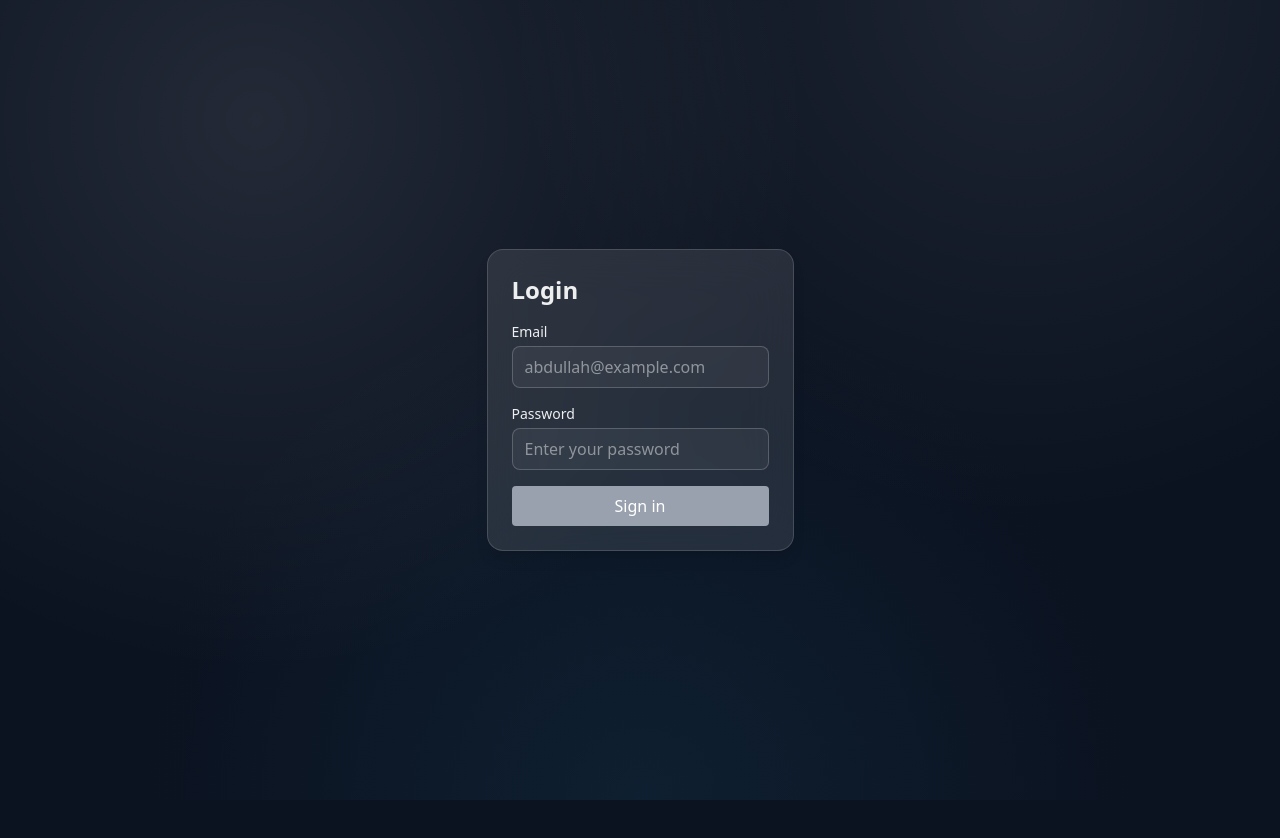
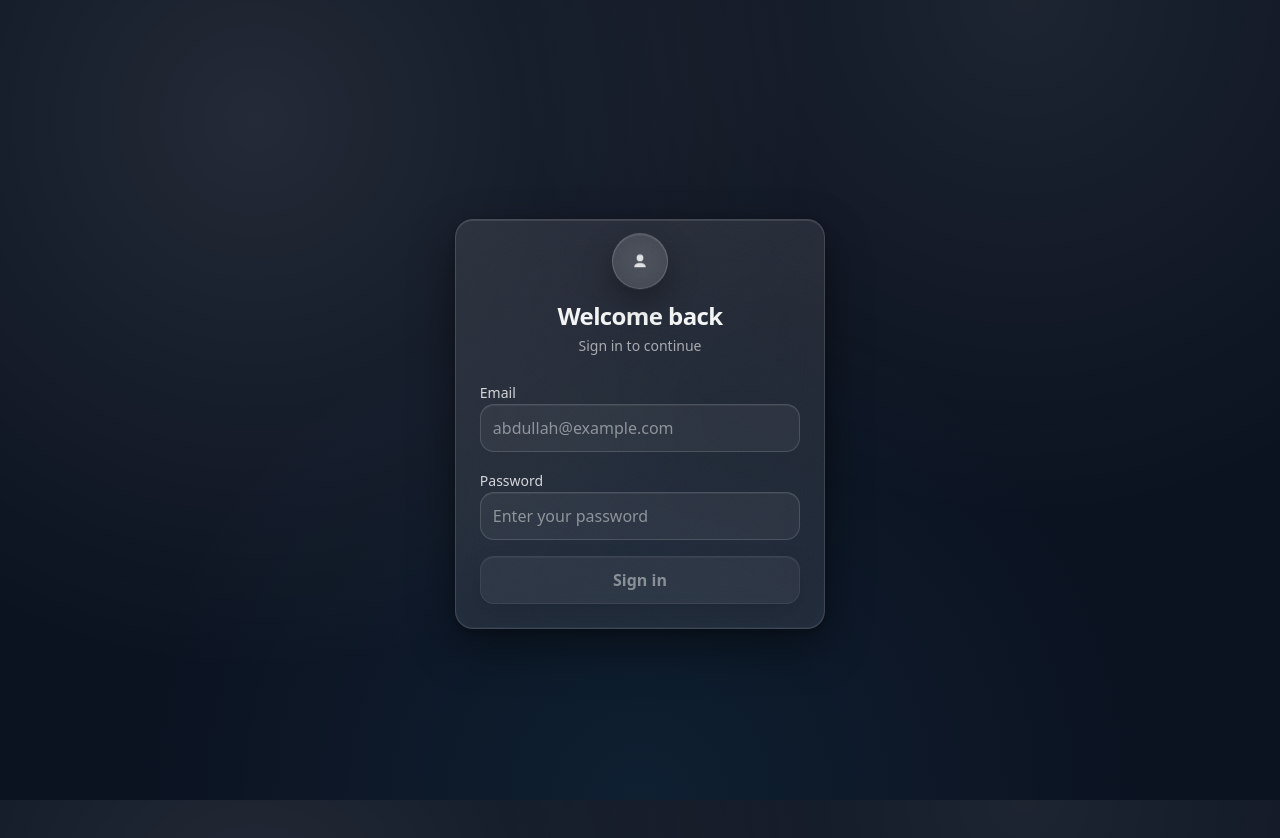
Before and after one commit to asifelahii/angular-student-management-dashboard, an Angular app in the folder client/: page /login in a window 1280 px wide. Shown: the top 838 px of the page. Before the commit the page ends 800 px from the top, so only its background shows below. Built offline with nearby package versions, Linux system fonts and the light colour scheme.

Commit message:
style(auth): align login UI with glass design

```diff
--- a/client/src/app/features/auth/pages/login-page/login-page.html
+++ b/client/src/app/features/auth/pages/login-page/login-page.html
@@ -1,62 +1,73 @@
-<div class="rounded-2xl border border-white/15 bg-white/10 backdrop-blur-xl p-6 shadow-lg">
-  <h1 class="text-2xl font-semibold">Login</h1>
+<section class="min-h-screen flex items-center justify-center px-4 py-10">
+  <div class="w-full max-w-md glass-surface glass-noise glass-card auth-card">
+    <div class="auth-avatar" aria-hidden="true">
+      <svg viewBox="0 0 24 24" width="18" height="18" fill="none">
+        <path
+          d="M12 12a4.5 4.5 0 1 0-4.5-4.5A4.5 4.5 0 0 0 12 12Zm0 2.25c-4.06 0-7.5 2.02-7.5 4.5V20h15v-1.25c0-2.48-3.44-4.5-7.5-4.5Z"
+          fill="currentColor"
+          opacity="0.9"
+        />
+      </svg>
+    </div>
 
-  <form [formGroup]="form" (ngSubmit)="onSubmit()" class="mt-4 space-y-4">
-    <div>
-      <label for="email" class="block text-sm font-medium mb-1">Email</label>
+    <header class="text-center mb-6">
+      <h1 class="text-2xl font-semibold tracking-tight text-white/95">Welcome back</h1>
+      <p class="mt-1 text-sm text-white/60">Sign in to continue</p>
+    </header>
+
+    <form [formGroup]="form" (ngSubmit)="onSubmit()" class="space-y-4">
+      <div class="space-y-1">
+        <label for="email" class="text-sm font-medium text-white/80">Email</label>
         <input
           id="email"
           type="email"
           formControlName="email"
-        class="w-full px-3 py-2 rounded-lg border border-white/20 bg-white/5 focus:outline-none focus:ring-2 focus:ring-blue-500"
+          class="glass-input"
           placeholder="abdullah@example.com"
+          autocomplete="username"
         />
-    </div>
 
-    @let emailControl = form.get('email'); @if (emailControl?.touched && emailControl?.invalid) {
-    <div class="text-red-500 text-sm mt-1">
-      @if(emailControl?.errors?.['required']){
+        @let emailControl = form.get('email'); @if (emailControl?.touched && emailControl?.invalid)
+        {
+        <div class="text-error text-sm">
+          @if(emailControl?.errors?.['required']) {
           <div>Email is required.</div>
-      } @if(emailControl?.errors?.['email']){
+          } @else if(emailControl?.errors?.['email']) {
           <div>Please enter a valid email address.</div>
-      } @if(emailControl?.errors?.['pattern']){
+          } @else if(emailControl?.errors?.['pattern']) {
           <div>Email format is incorrect.</div>
           }
         </div>
         }
+      </div>
 
-    <div>
-      <label for="password" class="block text-sm font-medium mb-1">Password</label>
+      <div class="space-y-1">
+        <label for="password" class="text-sm font-medium text-white/80">Password</label>
         <input
           id="password"
           type="password"
           formControlName="password"
-        class="w-full px-3 py-2 rounded-lg border border-white/20 bg-white/5 focus:outline-none focus:ring-2 focus:ring-blue-500"
+          class="glass-input"
           placeholder="Enter your password"
+          autocomplete="current-password"
         />
-    </div>
 
         @let passwordControl = form.get('password'); @if (passwordControl?.touched &&
         passwordControl?.invalid) {
         <div>
           @if(passwordControl?.errors?.['required']){
           <div>Password is required.</div>
-      } @if(passwordControl?.errors?.['minlength']){
-      <div>Password must be at least 6 characters long.</div>
-      } @if(passwordControl?.errors?.['maxlength']){
-      <div>Password cannot exceed 12 characters.</div>
-      } @if(passwordControl?.errors?.['pattern']){
-      <div>Password must contain at least one letter and one number.</div>
+          } @else if(passwordControl?.errors?.['minlength']){
+          <div class="text-error">Password must be at least 6 characters long.</div>
+          } @else if(passwordControl?.errors?.['maxlength']){
+          <div class="text-error">Password cannot exceed 12 characters.</div>
+          } @else if(passwordControl?.errors?.['pattern']){
+          <div class="text-error">Password must contain at least one letter and one number.</div>
           }
         </div>
         }
-
-    <button
-      type="submit"
-      [disabled]="form.invalid"
-      class="w-full bg-blue-600 hover:bg-blue-700 disabled:bg-gray-400 text-white font-medium py-2 rounded transition-colors duration-200"
-    >
-      Sign in
-    </button>
+      </div>
+      <button type="submit" [disabled]="form.invalid" class="glass-btn">Sign in</button>
     </form>
   </div>
+</section>
--- a/client/src/app/features/auth/pages/login-page/login-page.scss
+++ b/client/src/app/features/auth/pages/login-page/login-page.scss
@@ -0,0 +1,21 @@
+// avatar icon
+.auth-avatar {
+  position: relative;
+  top: 20px;
+  left: 50%;
+  transform: translate(-50%, -55%);
+  height: 56px;
+  width: 56px;
+  border-radius: 999px;
+
+  display: grid;
+  place-items: center;
+
+  color: rgba(255, 255, 255, 0.92);
+  background: rgba(255, 255, 255, 0.1);
+  border: 1px solid rgba(255, 255, 255, 0.18);
+  backdrop-filter: blur(18px);
+  -webkit-backdrop-filter: blur(18px);
+
+  box-shadow: 0 12px 30px rgba(0, 0, 0, 0.35), inset 0 1px 0 rgba(255, 255, 255, 0.1);
+}
```
Lines whose indentation alone changed are shown as unchanged.
